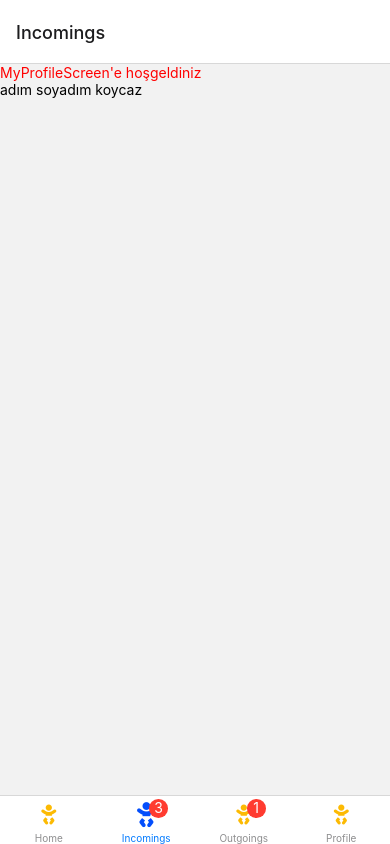
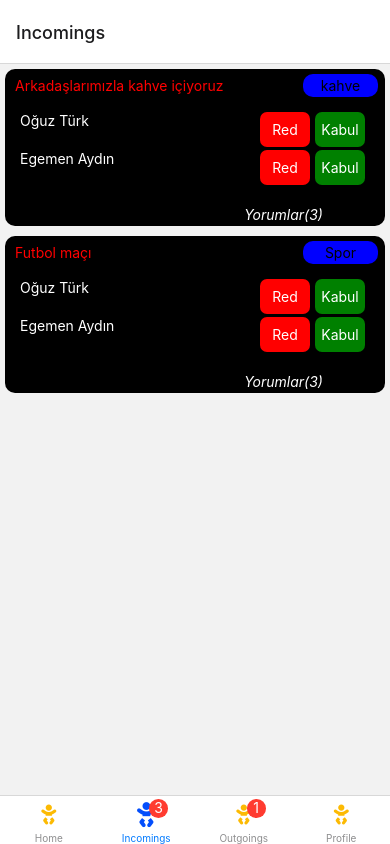
Before and after one commit to egospekos/React_Native_Design_Example, a React Native app: screen /Incomings in a window 390 px wide. Built offline with nearby package versions, Linux system fonts and the light colour scheme.

Commit message:
tez için çakma içerik

```diff
--- a/src/screens/HomeScreen.js
+++ b/src/screens/HomeScreen.js
@@ -27,17 +27,15 @@ const likeEvent = (event_id) => {
 
 const HomeScreen = () => {
   const [Events,setEvents] = useState([
-    {id:1,name:'Kahve masasında kadın eksik',startDate:'16-16-2016',endDate:'7-7-2017',description:'Akşam arabicada toplanıyoruz arkadaşlar. Ama full erkeğiz bi tane karı lazım gelmek isteyen başvuru atsın herkesi kabul ediyoruz.',userid:2,active:true,category:'kahve'},
+    {id:1,name:'Arkadaşlarımızla kahve içiyoruz',startDate:'16-16-2016',endDate:'7-7-2017',description:'Akşam kahvecide toplanıyoruz. Katılmak isteyenler gelebilir.',userid:2,active:true,category:'kahve'},
 
-    {id:2,name:'bişi',startDate:'16-16-2016',endDate:'7-7-2017',description:'11-11 halısaha yapcaz 21 kişi eksik',userid:2,active:true,category:'halısaha'},
+    {id:2,name:'Futbol maçı',startDate:'16-16-2016',endDate:'7-7-2017',description:'11-11 halısaha yapacağız kalecimiz eksik',userid:3,active:true,category:'halısaha'},
 
-    {id:3,name:'bişi2',startDate:'16-16-2016',endDate:'7-7-2017',description:'badi arıyom',userid:2,active:true,category:'sosyal'},
+    {id:3,name:'Ders çalışma',startDate:'16-16-2016',endDate:'7-7-2017',description:'kpss çalışcam 1 hafta kütüphanede eşlik edecek badi arıyorum',userid:4,active:true,category:'ders'},
 
-    {id:4,name:'bişi3',startDate:'16-16-2016',endDate:'7-7-2017',description:'kpss çalışcam 1 hafta eşlik edecek badi arıyorum',userid:2,active:true,category:'ders'},
+    {id:4,name:'Ders çalışma',startDate:'16-16-2016',endDate:'7-7-2017',description:'kpss çalışcam 1 hafta kütüphanede eşlik edecek badi arıyorum',userid:5,active:true,category:'ders'},
 
-    {id:5,name:'bişi3',startDate:'16-16-2016',endDate:'7-7-2017',description:'kpss çalışcam 1 hafta eşlik edecek badi arıyorum',userid:2,active:true,category:'ders'},
-
-    {id:6,name:'bişi3',startDate:'16-16-2016',endDate:'7-7-2017',description:'kpss çalışcam 1 hafta eşlik edecek badi arıyorum',userid:2,active:true,category:'ders'},
+    {id:5,name:'Ders çalışma',startDate:'16-16-2016',endDate:'7-7-2017',description:'kpss çalışcam 1 hafta kütüphanede eşlik edecek badi arıyorum',userid:6,active:true,category:'ders'},
 
 
   ])
--- a/src/screens/IncomingsScreen.js
+++ b/src/screens/IncomingsScreen.js
@@ -1,25 +1,187 @@
-import React from 'react';
+import React,{useState} from 'react';
 import {
   StyleSheet,
   Text,
   View,
+  ScrollView,
+  TouchableOpacity,
 } from 'react-native';
 
-export default function MyProfileScreen(){
+const selectEvent = (event_id) => {
+  console.log(event_id+" no'lu EVENT");
+}
+
+const selectCategory = (event_id) => {
+  console.log(event_id+" no'lu CATEGORY");
+}
+
+const applyEvent = (event_id) => {
+  console.log(event_id+" no'lu event'e BAŞVURULDU");
+}
+
+const likeEvent = (event_id) => {
+  console.log(event_id+" no'lu event BEĞENİLDİ");
+}
+
+export default function IncomingsScreen(){
+  const [Events,setEvents] = useState([
+    {id:1,name:'Arkadaşlarımızla kahve içiyoruz',startDate:'16-16-2016',endDate:'7-7-2017',insanbir:'Oğuz Türk',insaniki:'Egemen Aydın',userid:2,active:true,category:'kahve'},
+
+    {id:2,name:'Futbol maçı',startDate:'16-16-2016',endDate:'7-7-2017',insanbir:'Oğuz Türk',insaniki:'Egemen Aydın',userid:2,active:true,category:'Spor'},
+  ])
+
     return(
       <View>
-        <Text style={styles.text}>
-        MyProfileScreen'e hoşgeldiniz
-        </Text>
-        <Text >
-        adım soyadım koycaz
-        </Text>
+        <ScrollView>
+          {
+            Events.map((event)=>{
+              return(
+                <TouchableOpacity
+                onPress={()=>{selectEvent(event.id)}}
+                >
+
+                  <View key={event.id}>
+                    <View style={eventStyles.card}>
+                      <View style={eventStyles.cardHeader}>
+                        <Text style={eventStyles.cardName}>{event.name}</Text>
+                        <TouchableOpacity
+                        onPress={()=>{selectCategory(event.id)}}
+                        >
+                          <View style={eventStyles.cardCategory}>
+                            <Text>{event.category}</Text>
+                          </View>
+                        </TouchableOpacity>
+                      </View>
+                      <View style={eventStyles.cardBody}>
+                        <View style={eventStyles.cardBodyRow}>
+                          <Text style={eventStyles.cardDesc}>{event.insanbir}</Text>
+                          <TouchableOpacity
+                          onPress={()=>{likeEvent(event.id)}}
+                          >
+                            <View style={eventStyles.favButton}>
+                              <Text style={eventStyles.favButtonText}>Red</Text>
+                            </View>
+                          </TouchableOpacity>
+                          <TouchableOpacity
+                          onPress={()=>{applyEvent(event.id)}}
+                          >
+                            <View style={eventStyles.applyButton}>
+                              <Text style={eventStyles.applyButtonText}>Kabul</Text>
+                            </View>
+                          </TouchableOpacity>
+                        </View>
+                        <View style={eventStyles.cardBodyRow}>
+                          <Text style={eventStyles.cardDesc}>{event.insaniki}</Text>
+                          <TouchableOpacity
+                          onPress={()=>{likeEvent(event.id)}}
+                          >
+                            <View style={eventStyles.favButton}>
+                              <Text style={eventStyles.favButtonText}>Red</Text>
+                            </View>
+                          </TouchableOpacity>
+                          <TouchableOpacity
+                          onPress={()=>{applyEvent(event.id)}}
+                          >
+                            <View style={eventStyles.applyButton}>
+                              <Text style={eventStyles.applyButtonText}>Kabul</Text>
+                            </View>
+                          </TouchableOpacity>
+                        </View>
+                      </View>
+                      <View style={eventStyles.cardFooter}>
+                        <View>
+                          <Text style={eventStyles.comments}>Yorumlar(3)</Text>
+                        </View>
+                      </View>
+                    </View>
+                  </View>
+                </TouchableOpacity>
+              )
+            })
+          }
+        </ScrollView>
       </View>
     );
   }
 
-const styles = StyleSheet.create({
-  text:{
+const eventStyles = StyleSheet.create({
+  card:{
+    margin:5,
+    backgroundColor:'#000000',
+    borderRadius:10,
+  },
+  cardHeader:{
+    alignItems:'center',
+    justifyContent:'center',
+    flexDirection:'row',
+
+  },
+  cardName:{
+    paddingLeft:10,
+    paddingTop:5,
+    color: '#ffffff',
+    flex:4,
     color:'red',
-  }
+  },
+  cardCategory:{
+    width:75,
+    height:23,
+    alignItems:'center',
+    justifyContent:'center',
+    backgroundColor:'blue',
+    borderRadius:10,
+    marginRight:7,
+    marginTop:5,
+    alignItems:'center',
+    justifyContent:'center',
+  },
+  cardBody:{
+    padding:15,
+  },
+  cardDesc:{
+    color:'white',
+    flex:1,
+  },
+  cardFooter:{
+    alignItems:'center',
+    justifyContent:'flex-end',
+    flexDirection:'row',
+    margin:3,
+  },
+  favButton:{
+    marginRight:5,
+    marginBottom:3,
+    backgroundColor:'red',
+    height:35,
+    width:50,
+    justifyContent:'center',
+    alignItems:'center',
+    borderRadius:7,
+  },
+  favButtonText:{
+    color:'#ffffff',
+  },
+  applyButton:{
+    marginRight:5,
+    marginBottom:3,
+    backgroundColor:'green',
+    height:35,
+    width:50,
+    justifyContent:'center',
+    alignItems:'center',
+    borderRadius:7,
+  },
+  applyButtonText:{
+    color:'#ffffff',
+  },
+  comments:{
+    position:'relative',
+    right:'75%',
+    fontStyle:'italic',
+    color:'white',
+  },
+  cardBodyRow:{
+    flex:1,
+    flexDirection:'row',
+  },
 });
--- a/src/screens/MyProfileScreen.js
+++ b/src/screens/MyProfileScreen.js
@@ -7,13 +7,55 @@ import {
 
 export default function MyProfileScreen(){
     return(
-      <View>
-        <Text style={styles.text}>
-        MyProfileScreen'e hoşgeldiniz
-        </Text>
-        <Text >
-        adım soyadım koycaz
-        </Text>
+      <View style={styles.container}>
+        <View style={styles.row}>
+          <View style={styles.label}>
+            <Text>İsim</Text>
+          </View>
+          <View style={styles.value}>
+            <Text>Oğuz Türk</Text>
+          </View>
+        </View>
+        <View style={styles.row}>
+          <View style={styles.label}>
+            <Text>Cinsiyet</Text>
+          </View>
+          <View style={styles.value}>
+            <Text>Erkek</Text>
+          </View>
+        </View>
+        <View style={styles.row}>
+          <View style={styles.label}>
+            <Text>Yaş</Text>
+          </View>
+          <View style={styles.value}>
+            <Text>23</Text>
+          </View>
+        </View>
+        <View style={styles.row}>
+          <View style={styles.label}>
+            <Text>Şehir</Text>
+          </View>
+          <View style={styles.value}>
+            <Text>İzmir</Text>
+          </View>
+        </View>
+        <View style={styles.row}>
+          <View style={styles.label}>
+            <Text>Okul</Text>
+          </View>
+          <View style={styles.value}>
+            <Text>Ege Üniversitesi</Text>
+          </View>
+        </View>
+        <View style={styles.row}>
+          <View style={styles.label}>
+            <Text>Badi sayısı</Text>
+          </View>
+          <View style={styles.value}>
+            <Text>8</Text>
+          </View>
+        </View>
       </View>
     );
   }
@@ -21,5 +63,27 @@ export default function MyProfileScreen(){
 const styles = StyleSheet.create({
   text:{
     color:'red',
-  }
+  },
+  row:{
+    flexDirection:'row',
+  },
+  label:{
+    backgroundColor:'gray',
+    width:100,
+    height:50,
+    justifyContent:'center',
+    alignItems:'center',
+  },
+  value:{
+    borderRadius:3,
+    borderWidth:2,
+    width:100,
+    height:50,
+    justifyContent:'center',
+    alignItems:'center',
+  },
+  container:{
+    justifyContent:'center',
+    alignItems:'center',
+  },
 });
--- a/src/screens/OutgoingsScreen.js
+++ b/src/screens/OutgoingsScreen.js
@@ -1,25 +1,151 @@
-import React from 'react';
+import React,{useState} from 'react';
 import {
   StyleSheet,
   Text,
   View,
+  ScrollView,
+  TouchableOpacity,
 } from 'react-native';
 
+const selectEvent = (event_id) => {
+  console.log(event_id+" no'lu EVENT");
+}
+
+const selectCategory = (event_id) => {
+  console.log(event_id+" no'lu CATEGORY");
+}
+
+const applyEvent = (event_id) => {
+  console.log(event_id+" no'lu event'e BAŞVURULDU");
+}
+
+const likeEvent = (event_id) => {
+  console.log(event_id+" no'lu event BEĞENİLDİ");
+}
+
 export default function OutgoingsScreen(){
+  const [Events,setEvents] = useState([
+    {id:1,name:'Arkadaşlarımızla kahve içiyoruz',startDate:'16-16-2016',endDate:'7-7-2017',insanbir:'Oğuz Türk',insaniki:'Egemen Aydın',userid:2,active:true,category:'kahve'},
+
+  ])
     return(
       <View>
-        <Text style={styles.text}>
-        OutgoingsScreen'e hoşgeldiniz
-        </Text>
-        <Text >
-        başvurulan/like atılan eventleri çekcez. kabul edilenler'in bc'sini yeşil vb yapcaz
-        </Text>
+        <ScrollView>
+          {
+            Events.map((event)=>{
+              return(
+                <TouchableOpacity
+                onPress={()=>{selectEvent(event.id)}}
+                >
+
+                  <View key={event.id}>
+                    <View style={eventStyles.card}>
+                      <View style={eventStyles.cardHeader}>
+                        <Text style={eventStyles.cardName}>{event.name}</Text>
+                        <TouchableOpacity
+                        onPress={()=>{selectCategory(event.id)}}
+                        >
+                          <View style={eventStyles.cardCategory}>
+                            <Text>{event.category}</Text>
+                          </View>
+                        </TouchableOpacity>
+                      </View>
+                      <View style={eventStyles.cardBody}>
+                        <View style={eventStyles.cardBodyRow}>
+                          <Text style={eventStyles.cardDesc}>Reddedildi.</Text>
+                        </View>
+
+                      </View>
+
+                    </View>
+                  </View>
+                </TouchableOpacity>
+              )
+            })
+          }
+        </ScrollView>
       </View>
     );
   }
 
-const styles = StyleSheet.create({
-  text:{
-    color:'red',
-  }
-});
+  const eventStyles = StyleSheet.create({
+    card:{
+      margin:5,
+      backgroundColor:'red',
+      borderRadius:10,
+    },
+    cardHeader:{
+      alignItems:'center',
+      justifyContent:'center',
+      flexDirection:'row',
+
+    },
+    cardName:{
+      paddingLeft:10,
+      paddingTop:5,
+      color: '#ffffff',
+      flex:4,
+      color:'white',
+    },
+    cardCategory:{
+      width:75,
+      height:23,
+      alignItems:'center',
+      justifyContent:'center',
+      backgroundColor:'orange',
+      borderRadius:10,
+      marginRight:7,
+      marginTop:5,
+      alignItems:'center',
+      justifyContent:'center',
+    },
+    cardBody:{
+      padding:15,
+    },
+    cardDesc:{
+      color:'black',
+      flex:1,
+    },
+    cardFooter:{
+      alignItems:'center',
+      justifyContent:'flex-end',
+      flexDirection:'row',
+      margin:3,
+    },
+    favButton:{
+      marginRight:5,
+      marginBottom:3,
+      backgroundColor:'red',
+      height:35,
+      width:50,
+      justifyContent:'center',
+      alignItems:'center',
+      borderRadius:7,
+    },
+    favButtonText:{
+      color:'#ffffff',
+    },
+    applyButton:{
+      marginRight:5,
+      marginBottom:3,
+      backgroundColor:'green',
+      height:35,
+      width:50,
+      justifyContent:'center',
+      alignItems:'center',
+      borderRadius:7,
+    },
+    applyButtonText:{
+      color:'#ffffff',
+    },
+    comments:{
+      position:'relative',
+      right:'75%',
+      fontStyle:'italic',
+      color:'white',
+    },
+    cardBodyRow:{
+      flex:1,
+      flexDirection:'row',
+    },
+  });
```
